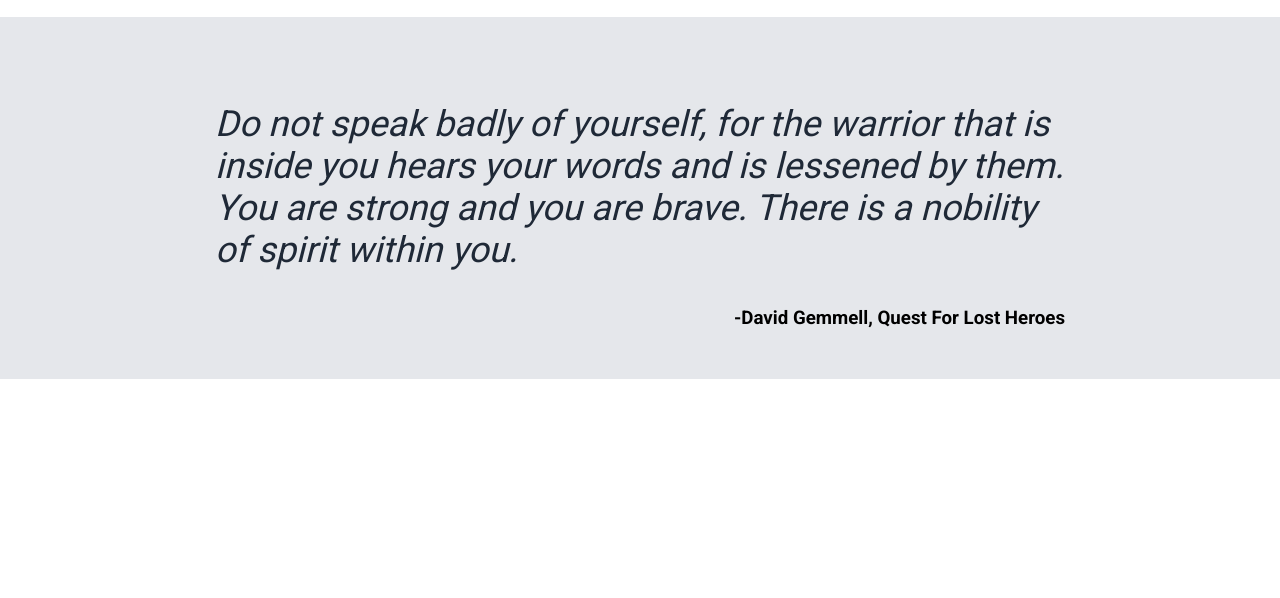
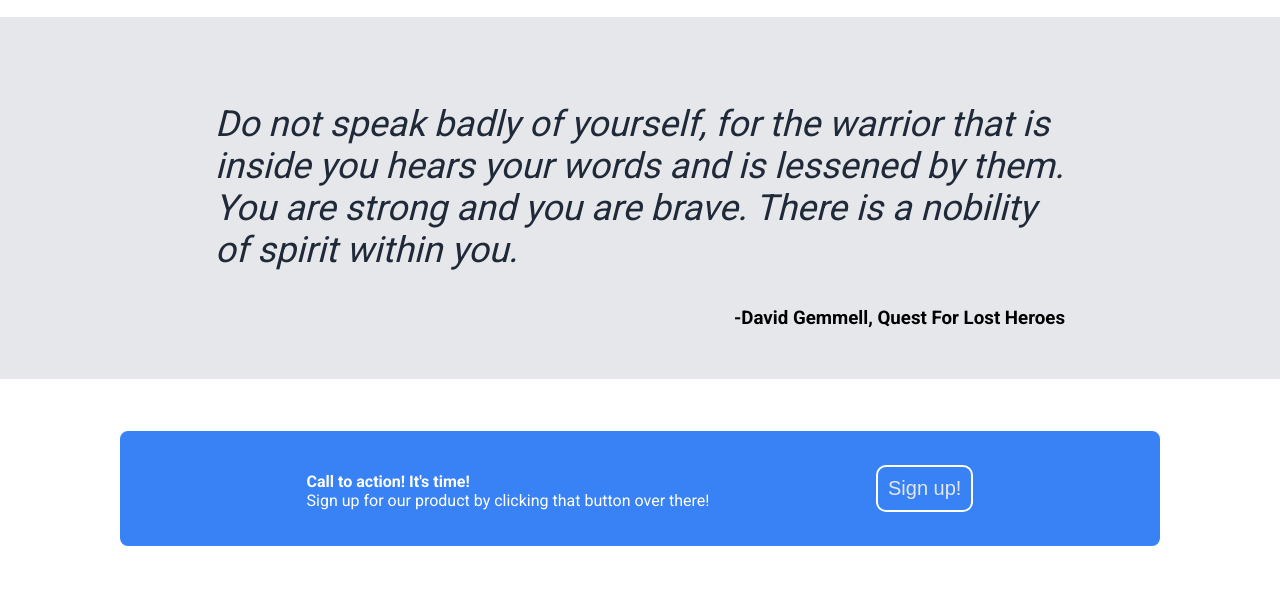
Before and after one commit to thebonejuice/website-template, a plain HTML site: page index.html in a window 1280 px wide. Shown: the part 767-1365 px from the top of the page. Before the commit the page ends 1146 px from the top, so only its background shows below. Drawn offline with Linux system fonts and the light colour scheme.

Commit message:
Add the "Call To Action" box, fit, complete with button and message

```diff
--- a/index.html
+++ b/index.html
@@ -57,6 +57,7 @@
             </div>
         </div>
     </div>
+
     <div class="middle">
         <div class="one">
             <div class="quote">
@@ -67,5 +68,18 @@
             </div>
         </div>
     </div>
+
+    <div class="bottom">
+        <div class="action">
+            <div class="lefthand">
+                <h4>Call to action! It's time!</h4>
+                <p>Sign up for our product by clicking that button over there!</p>
+            </div>
+            <div class="righthand">
+                <button class="button2">Sign up!</button>
+            </div>
+        </div>
+    </div>
+
 </body>
 </html>
--- a/style.css
+++ b/style.css
@@ -62,12 +62,15 @@ h3{
     gap: 20px;
 }
 
-button {
+.button1 {
     background-color: #3882F6;
     color: #E5E7EB;
     padding: 10px;
     font-size: 20px;
     border-radius: 10px;
+    box-shadow: none;
+    border: none;
+    padding: 10px;
 }
 
 .mid {
@@ -123,3 +126,56 @@ button {
     justify-content: flex-end;
     align-items: flex-end;
 }
+
+.bottom{
+    background-color: white;
+    color: white;
+    display: flex;
+    justify-content: center;
+    align-items: center;
+    padding: 50px;
+}
+
+.action{
+    background-color: #3882F6;
+    display: flex;
+    justify-content: space-evenly;
+    border-radius: 10px;
+    border: 2px solid white;
+    padding: 20px;
+    width: 1000px;
+}
+
+.button2 {
+    background-color: #3882F6;
+    color: #E5E7EB;
+    padding: 10px;
+    font-size: 20px;
+    border-radius: 10px;
+    border: 2px solid white;
+}
+
+.lefthand{
+    display: flex;
+    justify-content: center;
+    flex-direction: column;
+    align-items: start;
+    flex-wrap: wrap;
+}
+
+.lefthand h4{
+    margin-bottom: 0px;
+    padding-bottom: 0px;
+}
+
+.lefthand p{
+    margin-top: 0px;
+    padding-top: 0px;
+}
+
+.righthand{
+    display: flex;
+    justify-content: center;
+    align-items: center;
+    flex-direction: center;
+}
```
